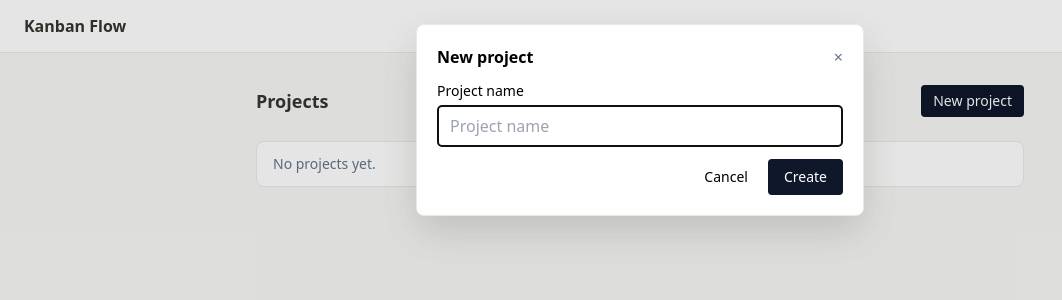
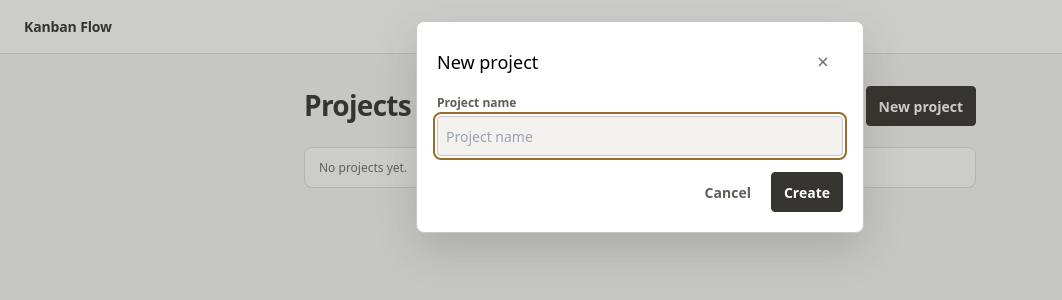
Before and after one commit to Yoondoyoung/kanbanflow, a FastAPI app: template app/templates/dashboard.html in a window 1280 px wide, after a click on "New project". Shown: the top 300 px of the page, without its empty margins (0-1062 px from the left). Run offline with FastAPI, Linux system fonts and the light colour scheme; the template is opened without the code that fills it, so the values that code supplies are empty; some libraries are stand-ins or nearby versions.

Commit message:
feat: refresh application shell and design system

```diff
--- a/app/static/app.css
+++ b/app/static/app.css
@@ -1,75 +1,131 @@
 :root {
   --canvas: #f7f7f5;
   --surface: #ffffff;
+  --surface-inset: #f0efec;
   --text: #37352f;
-  --muted: #787774;
-  --line: #e9e9e7;
+  --text-secondary: #5f5d57;
+  --muted: #706e68;
+  --line: #deddd8;
+  --line-strong: #c9c7c0;
+  --focus: #9b6b2f;
+  --control: #f3f2ef;
+  --success: #2f6b4f;
+  --warning: #8a5b16;
+  --danger: #a4433d;
+  --space-1: 4px;
+  --space-2: 8px;
+  --space-3: 12px;
+  --space-4: 16px;
+  --space-5: 20px;
+  --space-6: 24px;
+  --radius-sm: 4px;
+  --radius-md: 8px;
+  --radius-lg: 12px;
   color: var(--text);
   background: var(--canvas);
   font-family: ui-sans-serif, system-ui, -apple-system, BlinkMacSystemFont, "Segoe UI", sans-serif;
+  font-size: 14px;
+  line-height: 1.5;
+  -webkit-font-smoothing: antialiased;
 }
 
+* { box-sizing: border-box; }
 body { margin: 0; background: var(--canvas); color: var(--text); }
+button, input, select, textarea { font: inherit; }
 [x-cloak] { display: none !important; }
 
-.app-shell { display: grid; grid-template-columns: 230px minmax(0, 1fr); min-height: 100vh; }
-.app-sidebar { box-sizing: border-box; display: flex; flex-direction: column; width: 230px; min-height: 100vh; padding: 20px 12px; border-right: 1px solid var(--line); background: var(--surface); }
-.app-brand { color: var(--text); font-weight: 650; text-decoration: none; }
-.app-project-nav { display: grid; gap: 2px; margin-top: 28px; }
-.app-projects-link, .app-project-link, .app-sign-out { border-radius: 6px; color: var(--muted); font-size: 14px; line-height: 1.4; padding: 7px 8px; text-align: left; text-decoration: none; }
-.app-projects-link { color: var(--text); font-weight: 600; }
-.app-project-link:hover, .app-projects-link:hover, .app-sign-out:hover { background: var(--canvas); color: var(--text); }
-.app-user-menu { border-top: 1px solid var(--line); display: grid; gap: 5px; margin-top: auto; padding: 14px 8px 0; }
-.app-user-name { color: var(--muted); font-size: 13px; overflow-wrap: anywhere; }
-.app-sign-out { border: 0; background: transparent; cursor: pointer; font-family: inherit; width: 100%; }
-.app-main, .auth-main { box-sizing: border-box; padding: 32px; }
-.auth-header { background: var(--surface); border-bottom: 1px solid var(--line); padding: 14px 24px; }
+.skip-link { background: var(--text); color: var(--surface); left: var(--space-3); padding: var(--space-2) var(--space-3); position: fixed; top: -64px; z-index: 100; }
+.skip-link:focus { top: var(--space-3); }
+:focus-visible { outline: 2px solid var(--focus); outline-offset: 2px; }
+
+.app-shell { display: grid; grid-template-columns: 240px minmax(0, 1fr); min-height: 100vh; }
+.app-sidebar { background: var(--canvas); border-right: 1px solid var(--line); display: flex; flex-direction: column; min-height: 100vh; padding: var(--space-5) var(--space-3); width: 240px; }
+.app-brand { color: var(--text); font-size: 14px; font-weight: 700; letter-spacing: -0.01em; text-decoration: none; }
+.app-project-nav { display: grid; gap: var(--space-1); margin-top: 28px; }
+.app-projects-link, .app-project-link, .app-sign-out { align-items: center; border-radius: var(--radius-sm); color: var(--text-secondary); display: flex; font-size: 14px; min-height: 40px; padding: var(--space-2); text-align: left; text-decoration: none; }
+.app-projects-link { color: var(--text); font-weight: 700; }
+.app-project-link.is-active { background: var(--surface); color: var(--text); font-weight: 650; }
+.app-project-link:hover, .app-projects-link:hover, .app-sign-out:hover { background: var(--surface-inset); color: var(--text); }
+.app-user-menu { border-top: 1px solid var(--line); display: grid; gap: var(--space-1); margin-top: auto; padding: var(--space-4) var(--space-2) 0; }
+.app-user-name { color: var(--muted); font-size: 12px; overflow-wrap: anywhere; }
+.app-sign-out { background: transparent; border: 0; cursor: pointer; width: 100%; }
+.app-main, .auth-main { padding: 32px; }
+.auth-header { background: var(--surface); border-bottom: 1px solid var(--line); padding: var(--space-4) var(--space-6); }
 .app-mobile-header, .app-drawer-backdrop { display: none; }
-.surface { background: var(--surface); border: 1px solid var(--line); border-radius: 8px; }
-.app-row:hover { background: var(--canvas); }
-.app-dialog { background: var(--surface); border: 1px solid var(--line); border-radius: 8px; box-shadow: 0 16px 40px rgb(55 53 47 / 18%); }
+
+.app-page { max-width: 768px; }
+.app-page-header { min-height: 40px; }
+.app-page-title, .project-title { font-size: 28px; font-weight: 700; letter-spacing: -0.025em; line-height: 1.2; margin: 0; text-wrap: balance; }
+.app-surface, .surface { background: var(--surface); border: 1px solid var(--line); border-radius: var(--radius-md); }
+.app-row-list { list-style: none; margin: 0; padding: 0; }
+.app-row + .app-row { border-top: 1px solid var(--line); }
+.app-row { min-height: 56px; }
+.app-row:hover { background: var(--surface-inset); }
+.app-row > span, .app-empty-state { color: var(--muted); font-size: 12px; }
+.app-row-link { color: var(--text); font-weight: 650; text-decoration: none; }
+.app-row-link:hover { text-decoration: underline; text-underline-offset: 3px; }
+
+.app-primary-button, .app-secondary-button, .app-ghost-button, .app-danger-button { align-items: center; border: 1px solid transparent; border-radius: var(--radius-sm); cursor: pointer; display: inline-flex; font-size: 14px; font-weight: 650; justify-content: center; min-height: 40px; padding: var(--space-2) var(--space-3); text-decoration: none; }
+.app-primary-button { background: var(--text); border-color: var(--text); color: var(--surface); }
+.app-secondary-button { background: var(--surface); border-color: var(--line-strong); color: var(--text); }
+.app-ghost-button { background: transparent; color: var(--text-secondary); }
+.app-danger-button { background: var(--danger); border-color: var(--danger); color: var(--surface); }
+.app-primary-button:hover { background: #25241f; }
+.app-secondary-button:hover, .app-ghost-button:hover { background: var(--surface-inset); color: var(--text); }
+.app-danger-button:hover { background: #873733; }
+.app-icon-button { background: transparent; border: 0; border-radius: var(--radius-sm); color: var(--muted); cursor: pointer; font-size: 20px; line-height: 1; min-height: 40px; min-width: 40px; }
+.app-icon-button:hover { background: var(--surface-inset); color: var(--text); }
+
+.app-dialog { background: var(--surface); border: 1px solid var(--line-strong); border-radius: var(--radius-md); box-shadow: 0 16px 40px rgb(55 53 47 / 18%); max-width: 448px; padding: var(--space-5); width: calc(100% - 32px); }
+.app-dialog::backdrop { background: rgb(55 53 47 / 25%); }
+.app-dialog-header { margin-bottom: var(--space-3); }
+.app-dialog-header h2 { font-size: 18px; margin: 0; }
+.app-form { display: grid; gap: var(--space-3); }
+.app-form label { color: var(--text-secondary); display: block; font-size: 12px; font-weight: 650; margin-bottom: var(--space-1); }
+.app-input, .app-form input, .app-form select, .board-filters select, .sprint-selector select { background: var(--control); border: 1px solid var(--line-strong); border-radius: var(--radius-sm); color: var(--text); min-height: 40px; padding: var(--space-2); width: 100%; }
+.app-form-actions { margin-top: var(--space-1); }
+.form-error { color: var(--danger); font-size: 12px; margin: 0 0 var(--space-3); }
+
+.project-board { max-width: 1440px; }
+.project-header { align-items: start; display: flex; gap: var(--space-5); justify-content: space-between; margin-bottom: var(--space-4); }
+.sprint-title, .sprint-meta { margin: 0; }
+.sprint-title { font-size: 14px; font-weight: 650; margin-top: var(--space-2); }
+.sprint-status { color: var(--muted); font-weight: 400; margin-left: var(--space-1); }
+.sprint-meta { color: var(--muted); font-size: 12px; margin-top: var(--space-1); }
+.sprint-selector { align-items: center; display: flex; gap: var(--space-2); margin-top: var(--space-3); }
+.sprint-selector label { color: var(--muted); font-size: 11px; font-weight: 700; letter-spacing: .06em; text-transform: uppercase; }
+.sprint-selector select { max-width: 280px; }
+.project-actions, .board-filters, .project-tabs { align-items: center; display: flex; flex-wrap: wrap; gap: var(--space-2); }
+.project-tabs { border-bottom: 1px solid var(--line); margin-bottom: var(--space-4); }
+.project-tab { color: var(--muted); font-size: 14px; min-height: 40px; padding: 10px; text-decoration: none; }
+.project-tab.is-active { border-bottom: 2px solid var(--text); color: var(--text); font-weight: 700; }
+.board-filters { background: var(--surface); border: 1px solid var(--line); border-radius: var(--radius-md); font-size: 14px; margin-bottom: var(--space-4); padding: var(--space-3); }
+.board-filters select { width: auto; }
+.board-scroll { overflow-x: auto; padding-bottom: var(--space-2); }
+.board-workspace { display: grid; gap: var(--space-4); grid-template-columns: minmax(0, 1fr) minmax(300px, 360px); }
+.ticket-detail-panel { background: var(--surface); border: 1px solid var(--line); border-radius: var(--radius-md); min-height: 80px; padding: var(--space-3); }
+.board-columns { display: grid; gap: var(--space-3); grid-template-columns: repeat(4, minmax(240px, 1fr)); min-width: 1000px; }
+.board-column { background: var(--surface-inset); border-radius: var(--radius-md); padding: var(--space-3); }
+.board-column h2 { align-items: center; color: var(--muted); display: flex; font-size: 11px; justify-content: space-between; letter-spacing: .06em; margin: 0 0 var(--space-2); text-transform: uppercase; }
+.board-column h2 span { background: var(--surface); border-radius: 99px; color: var(--text); font-size: 11px; padding: 2px 6px; }
+.board-truncated { color: var(--muted); font-size: 12px; margin: var(--space-2) 0 0; }
 
 @media (max-width: 767px) {
   .app-shell { display: block; }
-  .app-mobile-header { align-items: center; background: var(--surface); border-bottom: 1px solid var(--line); display: flex; gap: 12px; min-height: 52px; padding: 0 16px; }
-  .app-menu-button { background: transparent; border: 0; color: var(--text); cursor: pointer; font-size: 20px; padding: 4px; }
-  .app-sidebar { bottom: 0; left: 0; position: fixed; top: 0; transform: translateX(-100%); transition: transform 160ms ease; z-index: 20; }
+  .app-mobile-header { align-items: center; background: var(--canvas); border-bottom: 1px solid var(--line); display: flex; gap: var(--space-3); min-height: 56px; padding: 0 var(--space-4); }
+  .app-menu-button { background: transparent; border: 0; border-radius: var(--radius-sm); color: var(--text); cursor: pointer; font-size: 20px; min-height: 44px; min-width: 44px; }
+  .app-sidebar { bottom: 0; left: 0; position: fixed; top: 0; transform: translateX(-100%); transition: transform 160ms cubic-bezier(.23, 1, .32, 1); z-index: 20; }
   .app-sidebar.is-open { box-shadow: 8px 0 24px rgb(55 53 47 / 14%); transform: translateX(0); }
   .app-drawer-backdrop { background: rgb(55 53 47 / 25%); bottom: 0; display: block; left: 0; position: fixed; right: 0; top: 0; z-index: 10; }
-  .app-main, .auth-main { padding: 20px 16px; }
+  .app-main, .auth-main { padding: var(--space-5) var(--space-4); }
+  .project-header { align-items: stretch; flex-direction: column; }
+  .project-actions { justify-content: space-between; }
+  .sprint-selector { align-items: stretch; flex-direction: column; }
+  .sprint-selector select { max-width: none; }
+  .board-workspace { grid-template-columns: 1fr; }
+  .ticket-detail-panel { bottom: 0; left: 0; position: fixed; right: 0; z-index: 15; }
 }
 
 @media (prefers-reduced-motion: reduce) {
   *, *::before, *::after { scroll-behavior: auto !important; transition-duration: 0.01ms !important; }
 }
-
-.project-board { max-width: 1440px; }
-.project-header { align-items: start; display: flex; gap: 20px; justify-content: space-between; margin-bottom: 16px; }
-.project-title, .sprint-title, .sprint-meta { margin: 0; }
-.project-title { font-size: 22px; font-weight: 650; }
-.sprint-title { font-size: 15px; font-weight: 600; margin-top: 6px; }
-.sprint-status { color: var(--muted); font-weight: 400; margin-left: 6px; }
-.sprint-meta { color: var(--muted); font-size: 13px; margin-top: 4px; }
-.project-actions, .board-filters, .project-tabs { align-items: center; display: flex; flex-wrap: wrap; gap: 8px; }
-.app-primary-button, .app-secondary-button { border-radius: 6px; cursor: pointer; font: inherit; font-size: 14px; padding: 7px 10px; text-decoration: none; }
-.app-primary-button { background: var(--text); border: 1px solid var(--text); color: var(--surface); }
-.app-secondary-button { background: var(--surface); border: 1px solid var(--line); color: var(--text); }
-.project-tabs { border-bottom: 1px solid var(--line); margin-bottom: 16px; }
-.project-tab { color: var(--muted); font-size: 14px; padding: 8px 10px; text-decoration: none; }
-.project-tab.is-active { border-bottom: 2px solid var(--text); color: var(--text); font-weight: 600; }
-.board-filters { background: var(--surface); border: 1px solid var(--line); border-radius: 8px; font-size: 14px; margin-bottom: 16px; padding: 10px; }
-.board-filters select { background: var(--surface); border: 1px solid var(--line); border-radius: 4px; color: var(--text); padding: 5px; }
-.board-scroll { overflow-x: auto; padding-bottom: 8px; }
-.board-workspace { display: grid; gap: 16px; grid-template-columns: minmax(0, 1fr) minmax(300px, 360px); }
-.ticket-detail-panel { background: var(--surface); border: 1px solid var(--line); border-radius: 8px; min-height: 80px; padding: 12px; }
-.board-columns { display: grid; gap: 12px; grid-template-columns: repeat(4, minmax(240px, 1fr)); min-width: 1000px; }
-.board-column { background: #efefed; border-radius: 8px; padding: 10px; }
-.board-column h2 { align-items: center; color: var(--muted); display: flex; font-size: 12px; justify-content: space-between; letter-spacing: .03em; margin: 0 0 8px; text-transform: uppercase; }
-.board-column h2 span { background: var(--surface); border-radius: 99px; color: var(--text); font-size: 11px; padding: 2px 6px; }
-.board-truncated { color: var(--muted); font-size: 12px; margin: 8px 0 0; }
-
-@media (max-width: 767px) {
-  .project-header { align-items: stretch; flex-direction: column; }
-  .project-actions { justify-content: space-between; }
-  .board-workspace { grid-template-columns: 1fr; }
-}
--- a/app/templates/base.html
+++ b/app/templates/base.html
@@ -10,6 +10,7 @@
   <script src="https://unpkg.com/alpinejs@3.14.1/dist/cdn.min.js" defer></script>
 </head>
 <body>
+  <a class="skip-link" href="#main-content">Skip to main content</a>
   {% if user %}
     <div class="app-shell" x-data="{ navOpen: false, isMobile: window.matchMedia('(max-width: 767px)').matches }"
          x-init="window.matchMedia('(max-width: 767px)').addEventListener('change', event => { isMobile = event.matches; if (!event.matches) navOpen = false })">
@@ -27,8 +28,8 @@
         <a href="/dashboard" class="app-brand">Kanban Flow</a>
         <nav aria-label="Projects" class="app-project-nav">
           <a href="/dashboard" class="app-projects-link">Projects</a>
-          {% for project in projects %}
-            <a href="/projects/{{ project.slug }}" class="app-project-link">{{ project.name }}</a>
+          {% for sidebar_project in projects %}
+            <a href="/projects/{{ sidebar_project.slug }}" class="app-project-link{% if project and project.id == sidebar_project.id %} is-active{% endif %}"{% if project and project.id == sidebar_project.id %} aria-current="page"{% endif %}>{{ sidebar_project.name }}</a>
           {% endfor %}
         </nav>
         <div class="app-user-menu">
@@ -42,7 +43,7 @@
   {% else %}
     <header class="auth-header"><a href="/login" class="app-brand">Kanban Flow</a></header>
   {% endif %}
-  <main{% if user %} id="main-content" class="app-main"{% else %} class="auth-main"{% endif %}>{% block content %}{% endblock %}</main>
+  <main id="main-content"{% if user %} class="app-main"{% else %} class="auth-main"{% endif %}>{% block content %}{% endblock %}</main>
   {% if user %}</div>{% endif %}
 </body>
 </html>
--- a/app/templates/dashboard.html
+++ b/app/templates/dashboard.html
@@ -1,48 +1,47 @@
 {% extends "base.html" %}
 {% block title %}Dashboard - Kanban Flow{% endblock %}
 {% block content %}
-<div x-data="{ projectDialog: {{ 'true' if error else 'false' }} }" class="max-w-3xl mx-auto space-y-6">
-  <div class="flex items-center">
-    <h1 id="projects-heading" class="text-lg font-semibold">Projects</h1>
-    <button x-ref="projectDialogOpener" class="ml-auto bg-slate-900 text-white rounded px-3 py-1.5 text-sm" type="button"
+<div x-data="{ projectDialog: {{ 'true' if error else 'false' }} }" class="app-page app-dashboard max-w-3xl mx-auto space-y-6">
+  <div class="app-page-header flex items-center">
+    <h1 id="projects-heading" class="app-page-title">Projects</h1>
+    <button x-ref="projectDialogOpener" class="app-primary-button ml-auto" type="button"
             aria-controls="project-dialog" aria-haspopup="dialog"
             @click="projectDialog = true; $refs.projectDialog.showModal(); $nextTick(() => $refs.projectName.focus())">New project</button>
   </div>
 
-  <section class="surface overflow-hidden" aria-labelledby="projects-heading">
+  <section class="surface app-surface overflow-hidden" aria-labelledby="projects-heading">
     {% if projects %}
-      <ul class="divide-y">
+      <ul class="app-row-list">
         {% for project in projects %}
           <li data-testid="project-row" class="app-row flex items-center gap-3 px-4 py-3">
-            <a class="font-medium" href="/projects/{{ project.slug }}">{{ project.name }}</a>
+            <a class="app-row-link" href="/projects/{{ project.slug }}">{{ project.name }}</a>
             <span class="ml-auto text-xs text-slate-500">{{ roles[project.id]|capitalize }}</span>
-            <a class="text-sm text-slate-600" href="/projects/{{ project.slug }}">Open<span class="sr-only"> {{ project.name }}</span></a>
           </li>
         {% endfor %}
       </ul>
     {% else %}
-      <p class="px-4 py-3 text-sm text-slate-500">No projects yet.</p>
+      <p class="app-empty-state px-4 py-3">No projects yet.</p>
     {% endif %}
   </section>
 
-  <dialog id="project-dialog" x-ref="projectDialog" data-testid="project-dialog" class="app-dialog w-full max-w-md p-5"
+  <dialog id="project-dialog" x-ref="projectDialog" data-testid="project-dialog" class="app-dialog"
           role="dialog" aria-modal="true" aria-labelledby="project-dialog-heading"
           x-init="if (projectDialog) { $el.showModal(); $nextTick(() => $refs.projectName.focus()) }"
           @close="projectDialog = false; $refs.projectDialogOpener.focus()"
           @click="$event.target === $el && $el.close()">
-      <div class="mb-3 flex items-center">
-        <h2 id="project-dialog-heading" class="font-semibold">New project</h2>
-        <button class="ml-auto text-slate-500" type="button" @click="$refs.projectDialog.close()" aria-label="Close new project dialog">×</button>
+      <div class="app-dialog-header flex items-center">
+        <h2 id="project-dialog-heading">New project</h2>
+        <button class="app-icon-button ml-auto" type="button" @click="$refs.projectDialog.close()" aria-label="Close new project dialog">×</button>
       </div>
-      {% if error %}<p id="form-error" role="alert" class="mb-3 text-sm text-red-600">{{ error }}</p>{% endif %}
-      <form method="post" action="/projects" class="space-y-3">
+      {% if error %}<p id="form-error" role="alert" class="form-error">{{ error }}</p>{% endif %}
+      <form method="post" action="/projects" class="app-form">
         <input type="hidden" name="_csrf" value="{{ csrf_token }}">
         <div>
-          <label for="project-name" class="block text-sm font-medium mb-1">Project name</label>
+          <label for="project-name">Project name</label>
           <input
             id="project-name"
             x-ref="projectName"
-            class="w-full border rounded px-3 py-2"
+            class="app-input"
             name="name"
             placeholder="Project name"
             value="{{ name|default('') }}"
@@ -50,9 +49,9 @@
             {% if error %}aria-describedby="form-error" aria-invalid="true"{% endif %}
           >
         </div>
-        <div class="flex justify-end gap-2">
-          <button class="rounded px-3 py-2 text-sm" type="button" @click="$refs.projectDialog.close()">Cancel</button>
-          <button class="bg-slate-900 text-white rounded px-4 py-2 text-sm">Create</button>
+        <div class="app-form-actions flex justify-end gap-2">
+          <button class="app-ghost-button" type="button" @click="$refs.projectDialog.close()">Cancel</button>
+          <button class="app-primary-button">Create</button>
         </div>
       </form>
   </dialog>
--- a/app/templates/partials/project_nav.html
+++ b/app/templates/partials/project_nav.html
@@ -2,5 +2,4 @@
   <a class="project-tab{% if active_tab == 'board' %} is-active{% endif %}" href="/projects/{{ project.slug }}"{% if active_tab == 'board' %} aria-current="page"{% endif %}>Board</a>
   <a class="project-tab{% if active_tab == 'backlog' %} is-active{% endif %}" href="/projects/{{ project.slug }}/backlog"{% if active_tab == 'backlog' %} aria-current="page"{% endif %}>Backlog</a>
   <a class="project-tab{% if active_tab == 'history' %} is-active{% endif %}" href="/projects/{{ project.slug }}/sprints"{% if active_tab == 'history' %} aria-current="page"{% endif %}>Sprint History</a>
-  <a class="project-tab{% if active_tab == 'settings' %} is-active{% endif %}" href="/projects/{{ project.slug }}/settings"{% if active_tab == 'settings' %} aria-current="page"{% endif %}>Settings</a>
 </nav>
--- a/app/templates/partials/sprint_selector.html
+++ b/app/templates/partials/sprint_selector.html
@@ -1,9 +1,6 @@
 <div class="sprint-selector">
   <label for="sprint-selector">Sprint</label>
   <select id="sprint-selector" onchange="window.location.href = this.value">
-    {% if active_tab == 'backlog' %}<option value="/projects/{{ project.slug }}/backlog" selected>Backlog</option>{% endif %}
-    {% if active_tab == 'history' and not selected_sprint_id|default('') %}<option value="/projects/{{ project.slug }}/sprints" selected>Sprint history</option>{% endif %}
-    {% if active_tab == 'settings' %}<option value="/projects/{{ project.slug }}/settings" selected>Settings</option>{% endif %}
     {% for selector_sprint in sprint_options %}
       {% if selector_sprint.status.value == 'CLOSED' %}
       <option value="/projects/{{ project.slug }}/sprints/{{ selector_sprint.id }}"{% if selected_sprint_id|default('') == selector_sprint.id %} selected{% endif %}>{{ selector_sprint.name }} · {{ selector_sprint.status.value|capitalize }}</option>
```
Also changed, not shown: tests/test_web_dashboard.py (+2 -0 lines), tests/test_web_shell.py (+1 -0 lines), tests/test_web_ui_refresh.py (added, +40 -0 lines).
